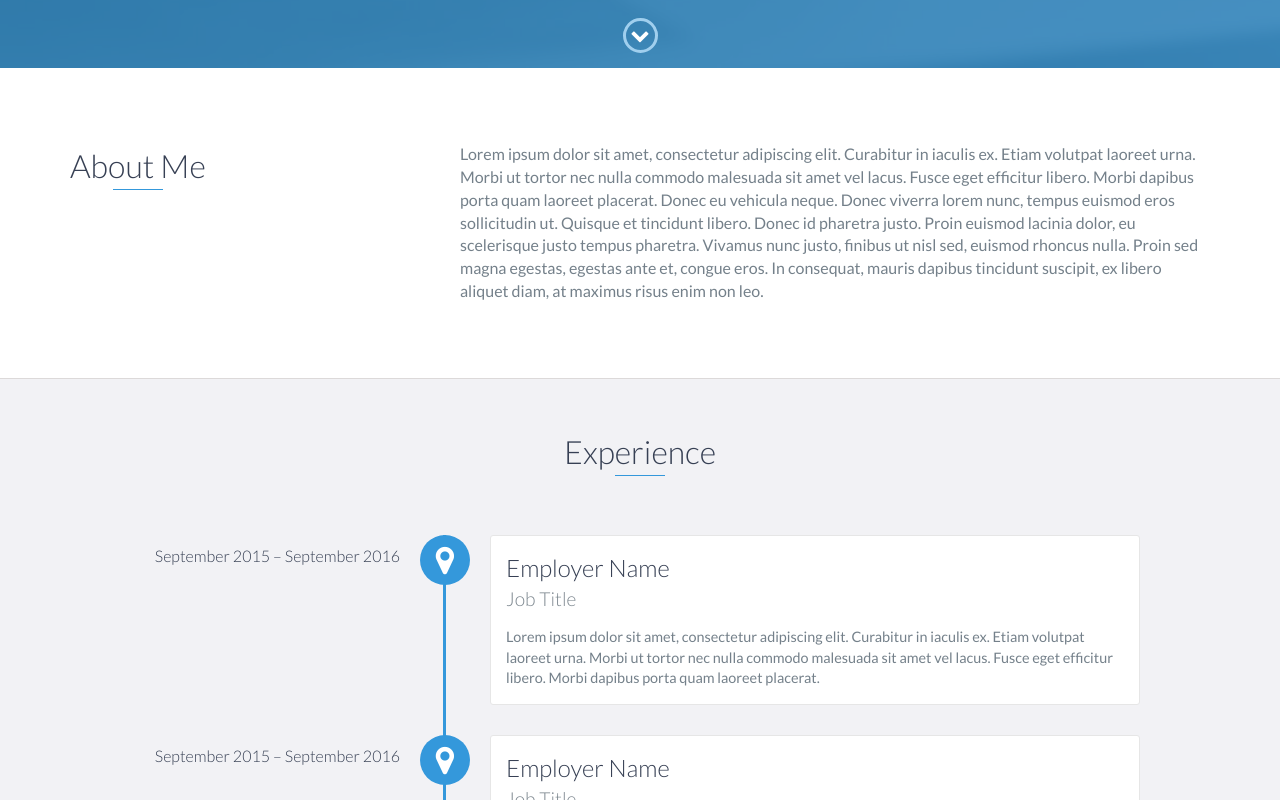
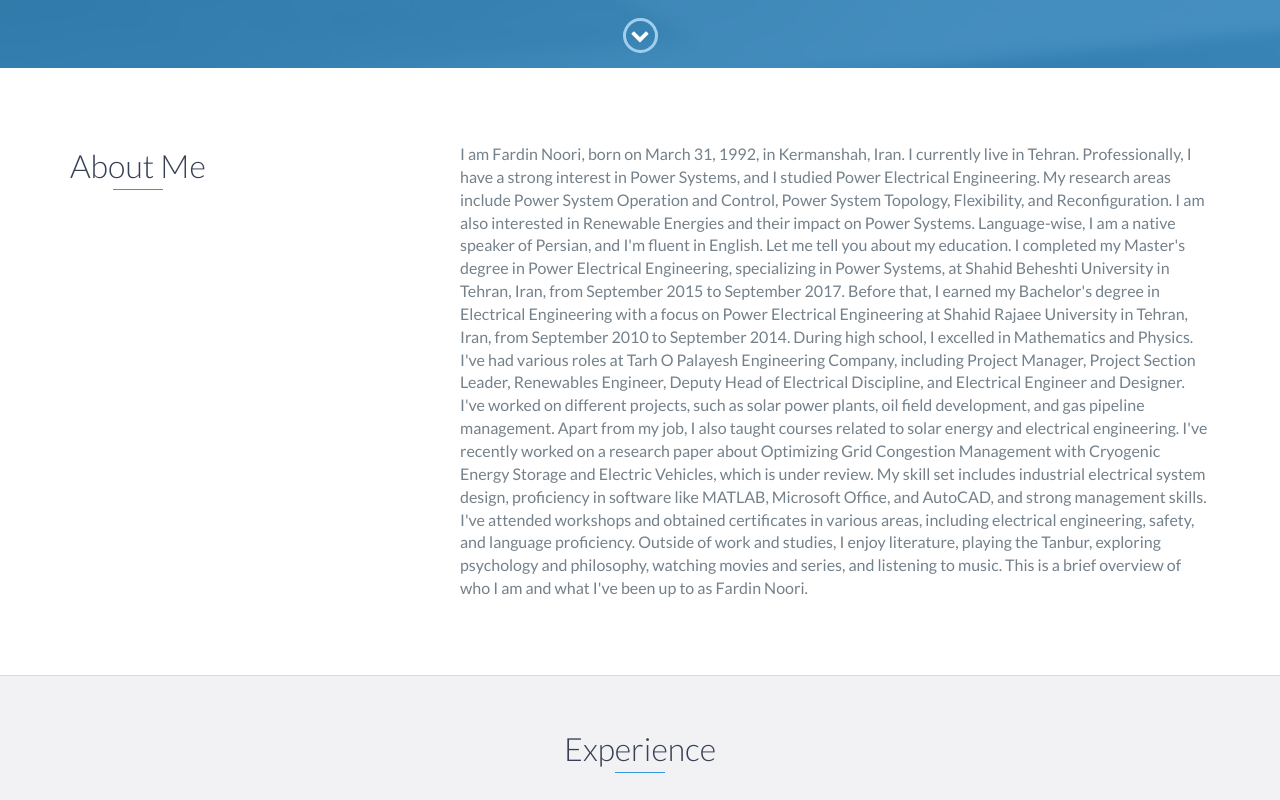
Before and after one commit to fardin-noori/fardin-noori.github.io, a website: page index.html in a window 1280 px wide. Shown: the part 732-1532 px from the top of the page. Drawn offline with nearby package versions, Linux system fonts and the light colour scheme.

Commit message:
Update index.html

```diff
--- a/index.html
+++ b/index.html
@@ -73,9 +73,15 @@
                 </div>
                 <div class="col-md-8">
                     <p>
-                        Lorem ipsum dolor sit amet, consectetur adipiscing elit. Curabitur in iaculis ex. Etiam volutpat laoreet urna. Morbi ut tortor nec nulla commodo malesuada sit amet vel lacus. Fusce eget efficitur libero. Morbi dapibus porta quam laoreet placerat. Donec
-                        eu vehicula neque. Donec viverra lorem nunc, tempus euismod eros sollicitudin ut. Quisque et tincidunt libero. Donec id pharetra justo. Proin euismod lacinia dolor, eu scelerisque justo tempus pharetra. Vivamus nunc justo, finibus
-                        ut nisl sed, euismod rhoncus nulla. Proin sed magna egestas, egestas ante et, congue eros. In consequat, mauris dapibus tincidunt suscipit, ex libero aliquet diam, at maximus risus enim non leo.
+			    I am Fardin Noori, born on March 31, 1992, in Kermanshah, Iran. I currently live in Tehran.
+Professionally, I have a strong interest in Power Systems, and I studied Power Electrical Engineering. My research areas include Power System Operation and Control, Power System Topology, Flexibility, and Reconfiguration. I am also interested in Renewable Energies and their impact on Power Systems. Language-wise, I am a native speaker of Persian, and I'm fluent in English.
+Let me tell you about my education. I completed my Master's degree in Power Electrical Engineering, specializing in Power Systems, at Shahid Beheshti University in Tehran, Iran, from September 2015 to September 2017. Before that, I earned my Bachelor's degree in Electrical Engineering with a focus on Power Electrical Engineering at Shahid Rajaee University in Tehran, Iran, from September 2010 to September 2014. During high school, I excelled in Mathematics and Physics.
+I've had various roles at Tarh O Palayesh Engineering Company, including Project Manager, Project Section Leader, Renewables Engineer, Deputy Head of Electrical Discipline, and Electrical Engineer and Designer. I've worked on different projects, such as solar power plants, oil field development, and gas pipeline management.
+Apart from my job, I also taught courses related to solar energy and electrical engineering.
+I've recently worked on a research paper about Optimizing Grid Congestion Management with Cryogenic Energy Storage and Electric Vehicles, which is under review.
+My skill set includes industrial electrical system design, proficiency in software like MATLAB, Microsoft Office, and AutoCAD, and strong management skills. I've attended workshops and obtained certificates in various areas, including electrical engineering, safety, and language proficiency.
+Outside of work and studies, I enjoy literature, playing the Tanbur, exploring psychology and philosophy, watching movies and series, and listening to music.
+This is a brief overview of who I am and what I've been up to as Fardin Noori.
                     </p>
                 </div>
             </div>
```
